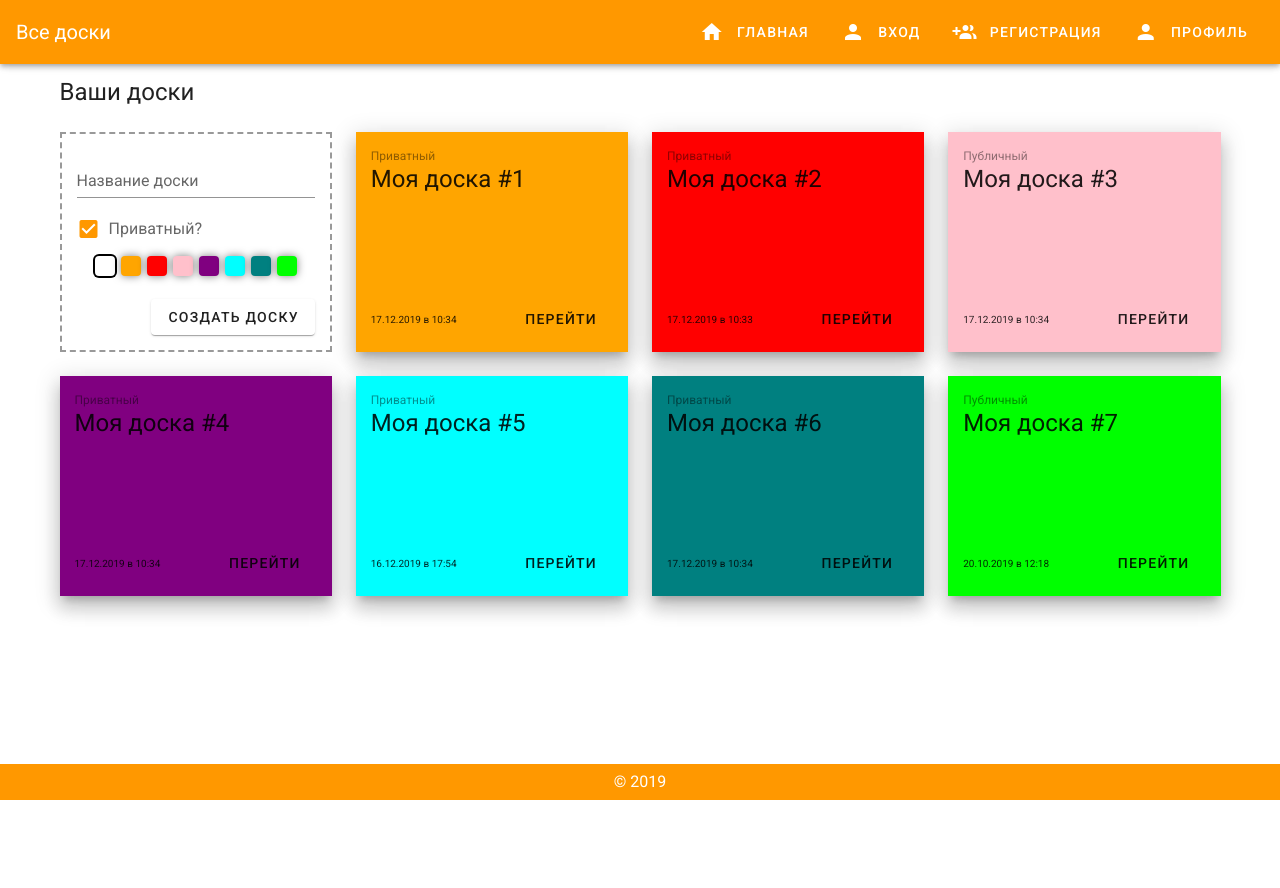
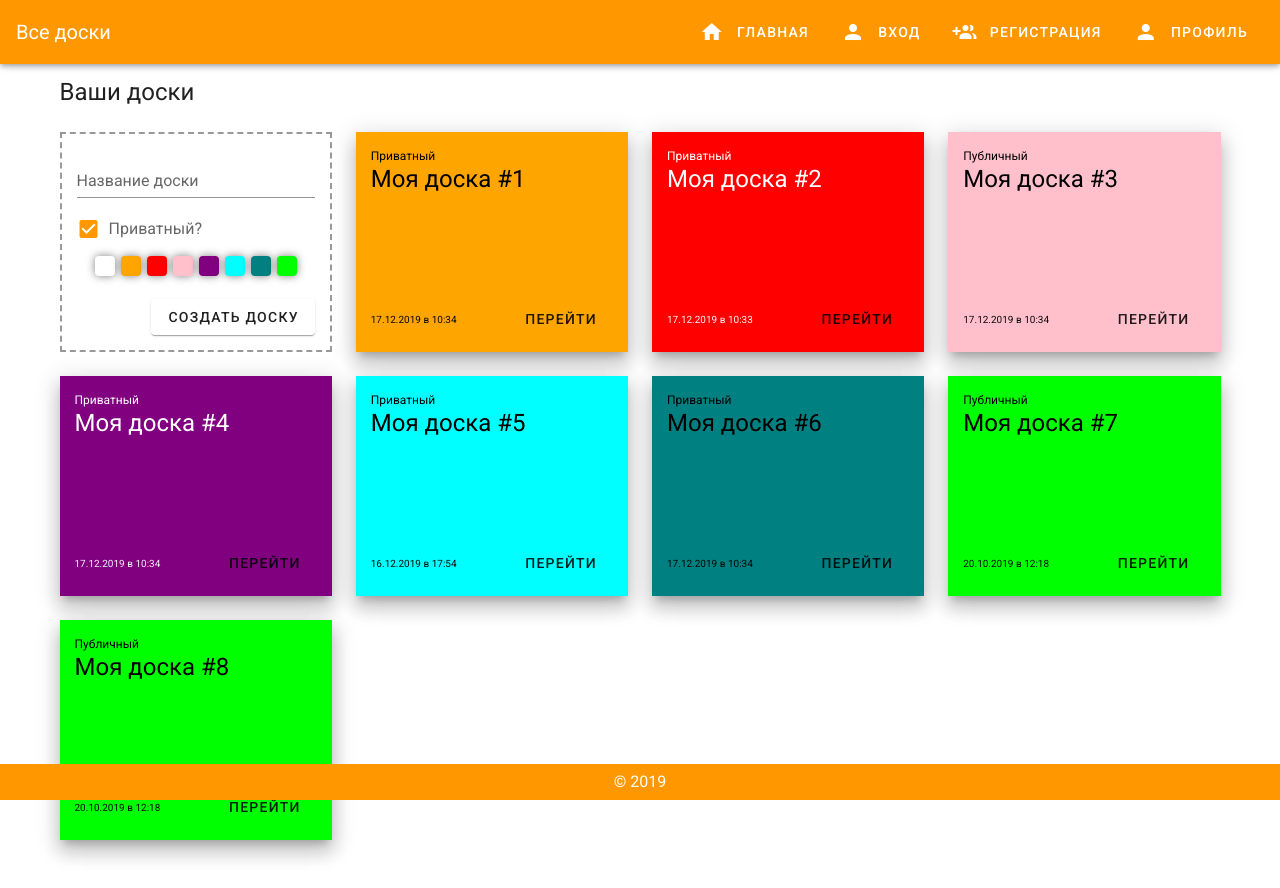
Before and after one commit to jhasuev/project-management-system, a Vue app: page /dashboard in a window 1280 px wide. Before the commit the page ends 800 px from the top, so only its background shows below. Built offline with nearby package versions, Linux system fonts and the light colour scheme.

Commit message:
поработал немного досками, с цветами... + с компонентом Profile.vue

```diff
--- a/src/components/Dashboard/BoardCreate.vue
+++ b/src/components/Dashboard/BoardCreate.vue
@@ -6,6 +6,8 @@
       <v-text-field
         label="Название доски"
         hide-details
+        v-model="title"
+        :disabled="loading"
       ></v-text-field>
       <v-checkbox
         v-model="is_private"
@@ -18,7 +20,7 @@
         <div class="colors__item"
              v-for="(color,i) in colors"
              :key="i"
-             :style="{'background-color': color}"
+             :style="{'background-color': color.bgcolor}"
              :class="{'colors__item--active': color === color_active}"
              @click="setColor(color)"
              ></div>
@@ -26,32 +28,64 @@
     </div>
     <div class="d-flex  mt-auto">
       <v-spacer></v-spacer>
-      <v-btn text :loading="!true" class="elevation-1">Создать доску</v-btn>
+      <v-btn text :loading="loading" class="elevation-1" @click="create()">Создать доску</v-btn>
     </div>
   </div>
 </template>
 <script>
+  // import {eventEmitter} from '../../main'
+  import {SERVER_API} from '../../main'
+  import axios from 'axios'
   export default {
+    props: ['colors'],
     data () {
       return {
+        loading : false,
+        title: '',
         is_private: true,
-        colors: [
-          'white',
-          'orange',
-          'red',
-          'pink',
-          'purple',
-          'cyan',
-          'teal',
-          'lime',
-        ],
-        color_active : 'white'
+        color_active : {
+          'bgcolor' : 'white',
+          'textcolor' : '#000',
+        }
       }
     },
     methods : {
       setColor(color){
         this.color_active = color
-      }
+      },
+
+      create(){
+        if (this.title && this.title.trim()) {
+          this.loading = true;
+          let colorIndex = this.colors.indexOf(this.color_active);
+              colorIndex = (colorIndex == -1)? '' : colorIndex;
+          // eslint-disable-next-line
+          console.log(colorIndex);
+
+          axios.defaults.withCredentials = true;
+          axios
+            .get(SERVER_API + '?cmd=createBoard&data=' + JSON.stringify({
+              'title' : this.title.trim(),
+              'color' : colorIndex,
+              'is_private' : this.is_private,
+            }))
+            .then(response => {
+              // eslint-disable-next-line
+              console.log(response.data);
+              if (response.data.status == 'success') {
+                // успешно
+              } else if (response.data.status == 'fail') {
+                // ошибка
+              }
+            })
+            .catch(error => {
+              // eslint-disable-next-line
+              console.log(error);
+            })
+            .finally(() => (this.loading = false));
+
+        }
+      },
     }
   }
 </script>
--- a/src/components/Dashboard/BoardList.vue
+++ b/src/components/Dashboard/BoardList.vue
@@ -19,7 +19,7 @@
         lg="3"
         xl="2"
       >
-        <board-create></board-create>
+        <board-create :colors="colors"></board-create>
       </v-col>
 
       <v-col
@@ -32,7 +32,7 @@
         v-for="(board,i) in boards"
         :key="i"
       >
-        <div class="board  elevation-12" :style="{'background-color' : board.color}">
+        <div class="board  elevation-12" :style="{'background-color' : board.color.bgcolor, 'color' : board.color.textcolor }">
           <div class="board___type">{{(board.private)?'Приватный':'Публичный'}}</div>
           <h2 class="board___title">{{board.title}}</h2>
           <div class="d-flex  align-center  mt-auto">
@@ -53,53 +53,118 @@ import BoardCreate from './BoardCreate.vue'
 export default {
   data () {
     return {
+      colors: [
+          {
+            'bgcolor' : 'white',
+            'textcolor' : '#000',
+          },
+          {
+            'bgcolor' : 'orange',
+            'textcolor' : '#000',
+          },
+          {
+            'bgcolor' : 'red',
+            'textcolor' : '#fff',
+          },
+          {
+            'bgcolor' : 'pink',
+            'textcolor' : '#000',
+          },
+          {
+            'bgcolor' : 'purple',
+            'textcolor' : '#fff',
+          },
+          {
+            'bgcolor' : 'cyan',
+            'textcolor' : '#000',
+          },
+          {
+            'bgcolor' : 'teal',
+            'textcolor' : '#000',
+          },
+          {
+            'bgcolor' : 'lime',
+            'textcolor' : '#000',
+          },
+        ],
       boards : [
         {
           id : 1,
           title : 'Моя доска #1',
-          color : 'orange',
+          color : {
+            'bgcolor' : 'orange',
+            'textcolor' : '#000',
+          },
           private : true,
           created_time : 1576578897117
         },
         {
           id : 2,
           title : 'Моя доска #2',
-          color : 'red',
+          color : {
+            'bgcolor' : 'red',
+            'textcolor' : '#fff',
+          },
           private : true,
           created_time : 1576578817117
         },
         {
           id : 3,
           title : 'Моя доска #3',
-          color : 'pink',
+          color : {
+            'bgcolor' : 'pink',
+            'textcolor' : '#000',
+          },
           private : false,
           created_time : 1576578897117
         },
         {
           id : 4,
           title : 'Моя доска #4',
-          color : 'purple',
+          color : {
+            'bgcolor' : 'purple',
+            'textcolor' : '#fff',
+          },
           private : true,
           created_time : 1576578897117
         },
         {
           id : 5,
           title : 'Моя доска #5',
-          color : 'cyan',
+          color : {
+            'bgcolor' : 'cyan',
+            'textcolor' : '#000',
+          },
           private : true,
           created_time : 1576518894117
         },
         {
           id : 6,
           title : 'Моя доска #6',
-          color : 'teal',
+          color : {
+            'bgcolor' : 'teal',
+            'textcolor' : '#000',
+          },
           private : true,
           created_time : 1576578897117
         },
         {
           id : 7,
           title : 'Моя доска #7',
-          color : 'lime',
+          color : {
+            'bgcolor' : 'lime',
+            'textcolor' : '#000',
+          },
+          private : false,
+          created_time : 1571573897117
+        },
+        {
+          id : 8,
+          title : 'Моя доска #8',
+          color : {
+            'bgcolor' : 'lime',
+            'textcolor' : '#000',
+          },
           private : false,
           created_time : 1571573897117
         },
@@ -152,7 +217,7 @@ export default {
 }
 .board___type {
   font-size: 12px;
-  opacity: .5;
+  /*opacity: .5;*/
 }
 .board___title {
   line-height: 1;
--- a/src/components/User/Profile.vue
+++ b/src/components/User/Profile.vue
@@ -9,7 +9,7 @@
         md="5"
         lg="4"
       >
-        <v-card class="elevation-1">
+        <v-card class="elevation-1" :loading="loading">
           <v-toolbar
             color="orange"
             dark
@@ -24,24 +24,23 @@
                 <tr>
                   <td>Логин</td>
                   <td>
-                    {{getUser.login}}
+                    {{login}}
                   </td>
                 </tr>
                 <tr>
                   <td>Имя и фамилия</td>
                   <td>
-                    {{getUser.fullName}}
+                    {{fullName}}
                   </td>
                 </tr>
                 <tr>
                   <td>E-mail адрес</td>
                   <td>
-                    {{getUser.email}}
+                    {{email}}
                   </td>
                 </tr>
               </tbody>
             </v-simple-table>
-            <pre>{{getUser}}</pre>
             <div class="text-center pt-2">
               <!-- <router-link :to="'/logout'">Выйти из аккаунта</router-link> -->
               <a @click="logout()">Выйти из аккаунта</a>
@@ -59,12 +58,18 @@ import {SERVER_API} from '../../main'
 import axios from 'axios'
 export default {
   data () {
-    return {}
+    return {
+      loading : false,
+      login : '',
+      fullName : '',
+      email : '',
+    }
   },
   methods : {
     logout(){
       // eslint-disable-next-line
       // console.log(111);
+      this.loading = true;
       axios.defaults.withCredentials = true;
       axios
         .get(SERVER_API + '?cmd=logout')
@@ -87,13 +92,36 @@ export default {
     }
   },
   computed : {
-    getUser(){
-      // this.$store.commit('loginEdit', 'new_login');
-      return this.$store.getters.user;
-    },
+
   },
   created(){
     eventEmitter.$emit("change_title", 'Профиль');
+
+    this.loading = true;
+    axios.defaults.withCredentials = true;
+    axios
+      .get(SERVER_API + '?cmd=getProfileData')
+      .then(response => {
+        // eslint-disable-next-line
+        // console.log(response.data);
+        if (response.data.status == 'success') {
+          // успешно
+          // this.$router.push('/login');
+          // eslint-disable-next-line
+
+          this.login = response.data.user.login;
+          this.fullName = response.data.user.fullName;
+          this.email = response.data.user.email;
+        } else {
+          // eslint-disable-next-line
+          console.log(response);
+        }
+      })
+      .catch(error => {
+        // eslint-disable-next-line
+        console.log(error);
+      })
+      .finally(() => (this.loading = false));
   }
 }
 </script>
--- a/src/main.js
+++ b/src/main.js
@@ -4,7 +4,7 @@ import vuetify from './plugins/vuetify';
 import VueRouter from 'vue-router'
 import router from './routes'
 import Vuex from 'vuex';
-import store from './store/';
+// import store from './store/';
 
 // import axios from 'axios'
 
@@ -23,6 +23,6 @@ new Vue({
   render: h => h(App),
   vuetify,
   router,
-  store,
+  // store,
   // axios,
 }).$mount('#app')
```
Also changed, not shown: 2 other files (tests, documents, lock files or other folders).
